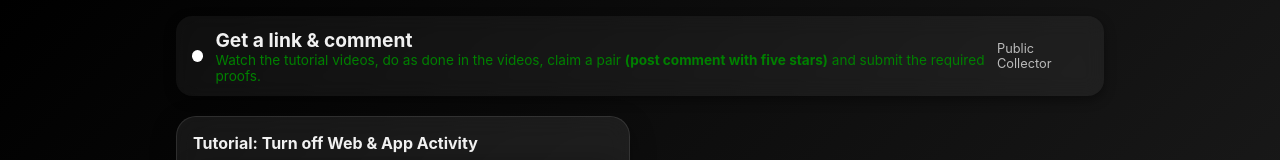
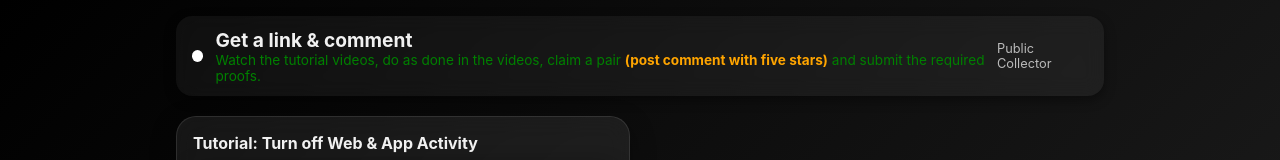
Before and after one commit to Scholar909/Backend, a plain HTML site: page index.html in a window 1280 px wide. Shown: the top 160 px of the page. Drawn offline with Linux system fonts and the light colour scheme; grey boxes are pictures that could not be loaded.

Commit message:
Update index.html

```diff
--- a/index.html
+++ b/index.html
@@ -15,7 +15,7 @@
         <div class="dot"></div>
         <div>
           <div class="title">Get a link & comment</div>
-          <div class="subtitle" style="color: green;">Watch the tutorial videos, do as done in the videos, claim a pair <strong>(post comment with five stars)</strong> and submit the required proofs.</div>
+          <div class="subtitle" style="color: green;">Watch the tutorial videos, do as done in the videos, claim a pair <strong style="color: orange;">(post comment with five stars)</strong> and submit the required proofs.</div>
         </div>
       </div>
       <div class="small">Public Collector</div>
```
